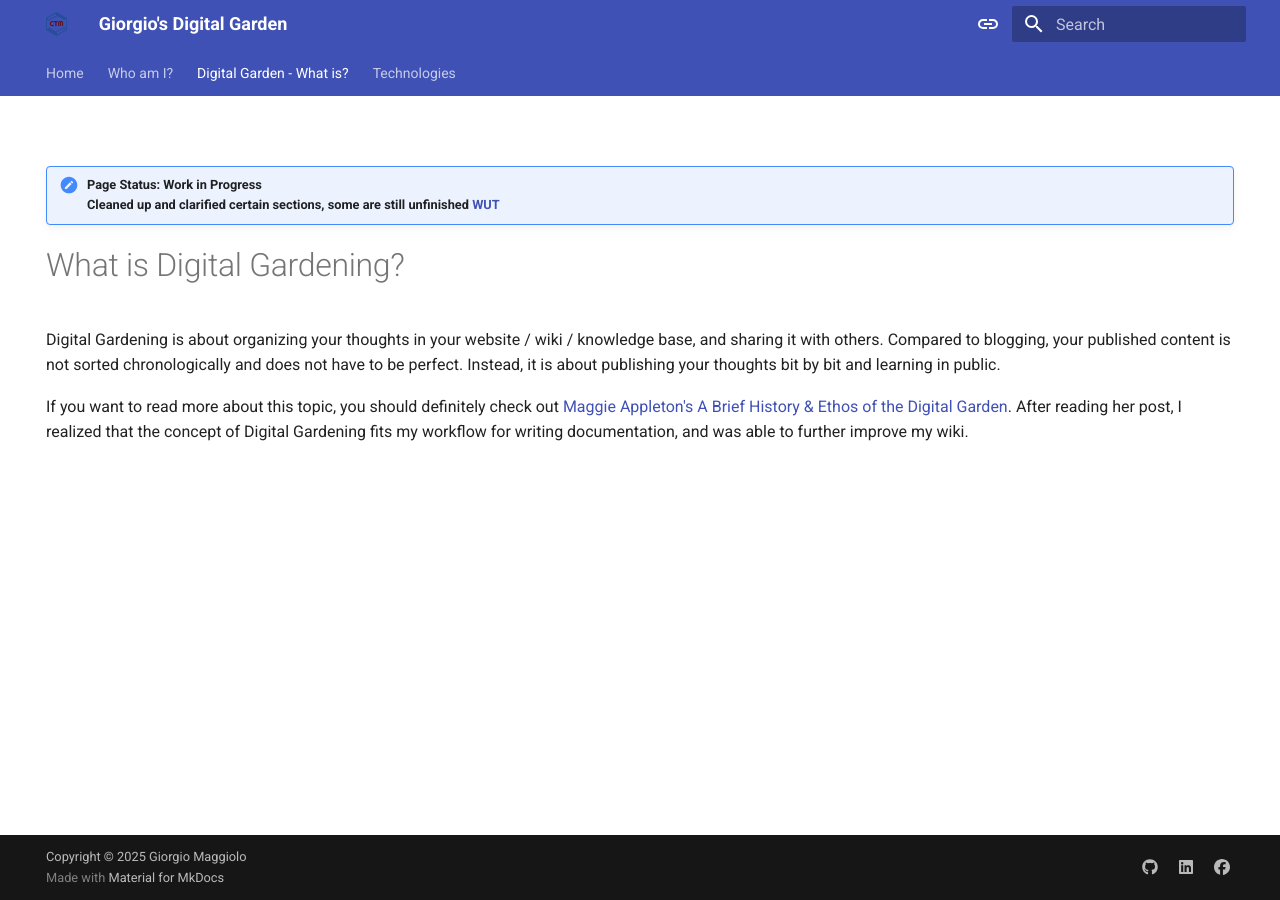
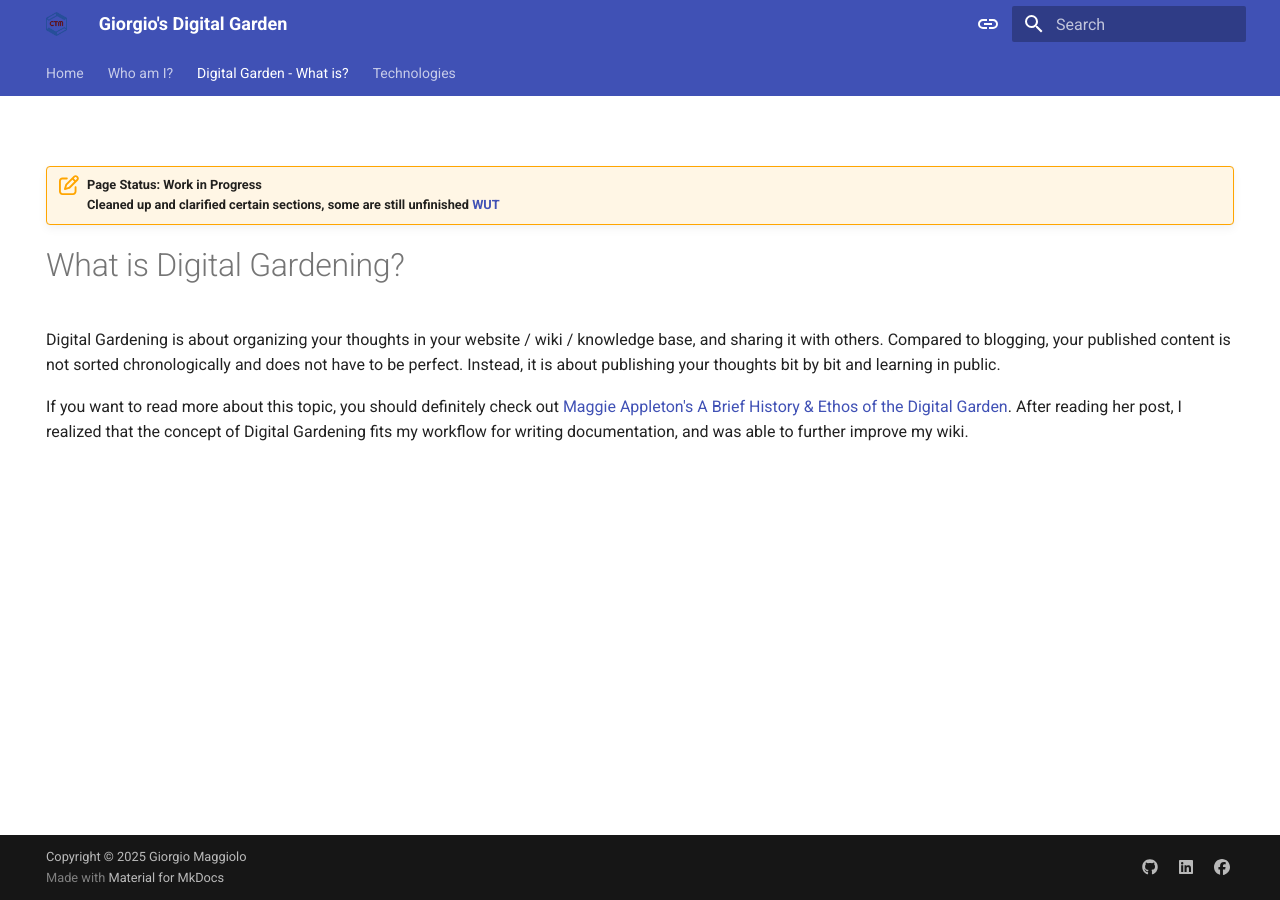
Before and after one commit to aramilialon/digitalgarden, an MkDocs documentation site: the page built from docs/digital-garden.md, in a window 1280 px wide. Built offline with MkDocs 1.6.1 and Material for MkDocs 9.7.7, drawn with Linux system fonts in a browser that asks for light colours.

Commit message:
it's right that if I don't decooment things then something breaks....

```diff
--- a/mkdocs.yml
+++ b/mkdocs.yml
@@ -6,7 +6,7 @@ site_name: Giorgio's Digital Garden
 site_url: https://digitalgarden.maggiolo.net/
 extra_css:
   - stylesheets/profile-picture.css
-  #- stylesheets/extras.css
+  - stylesheets/extras.css
 theme:
   name: material
   custom_dir: overrides
```
